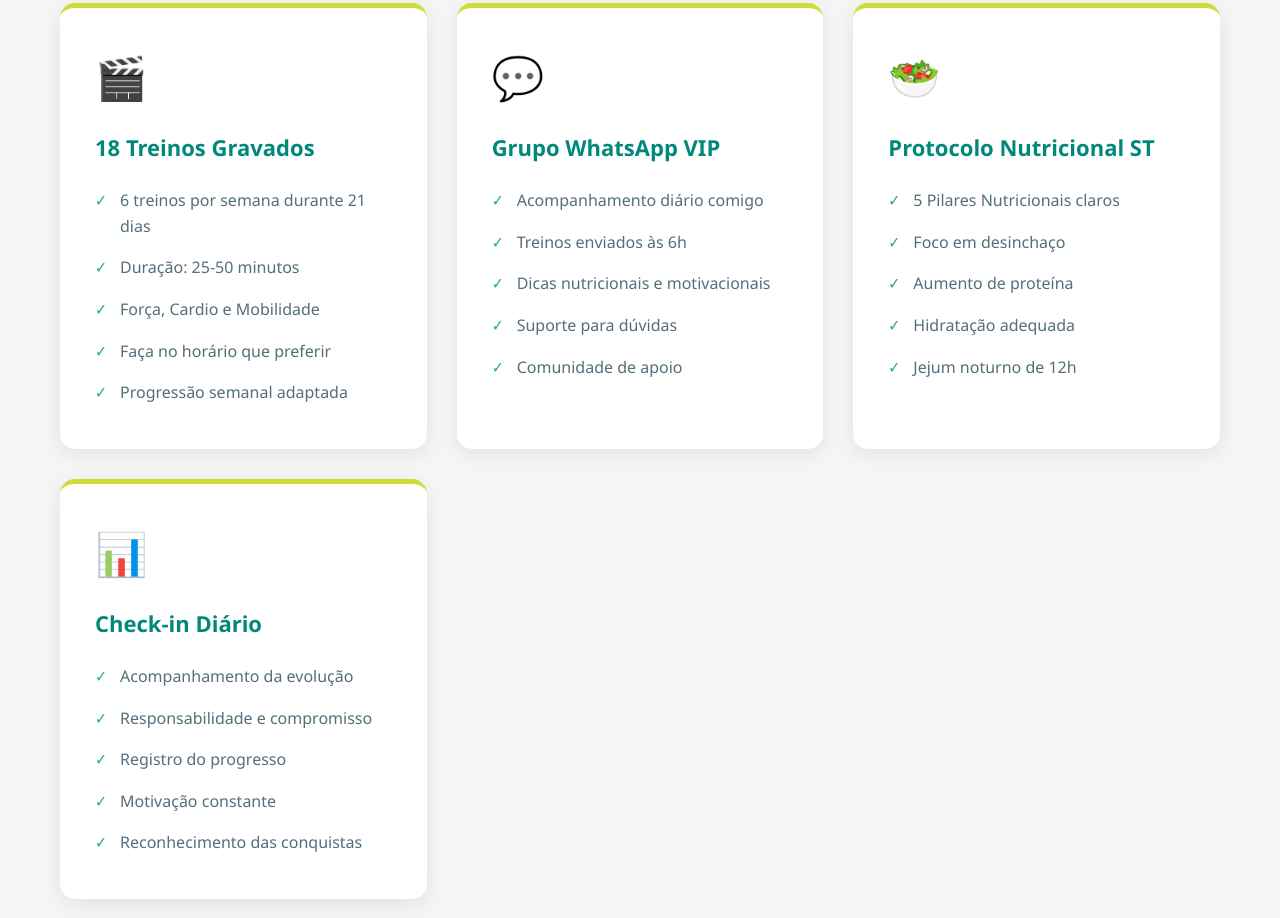
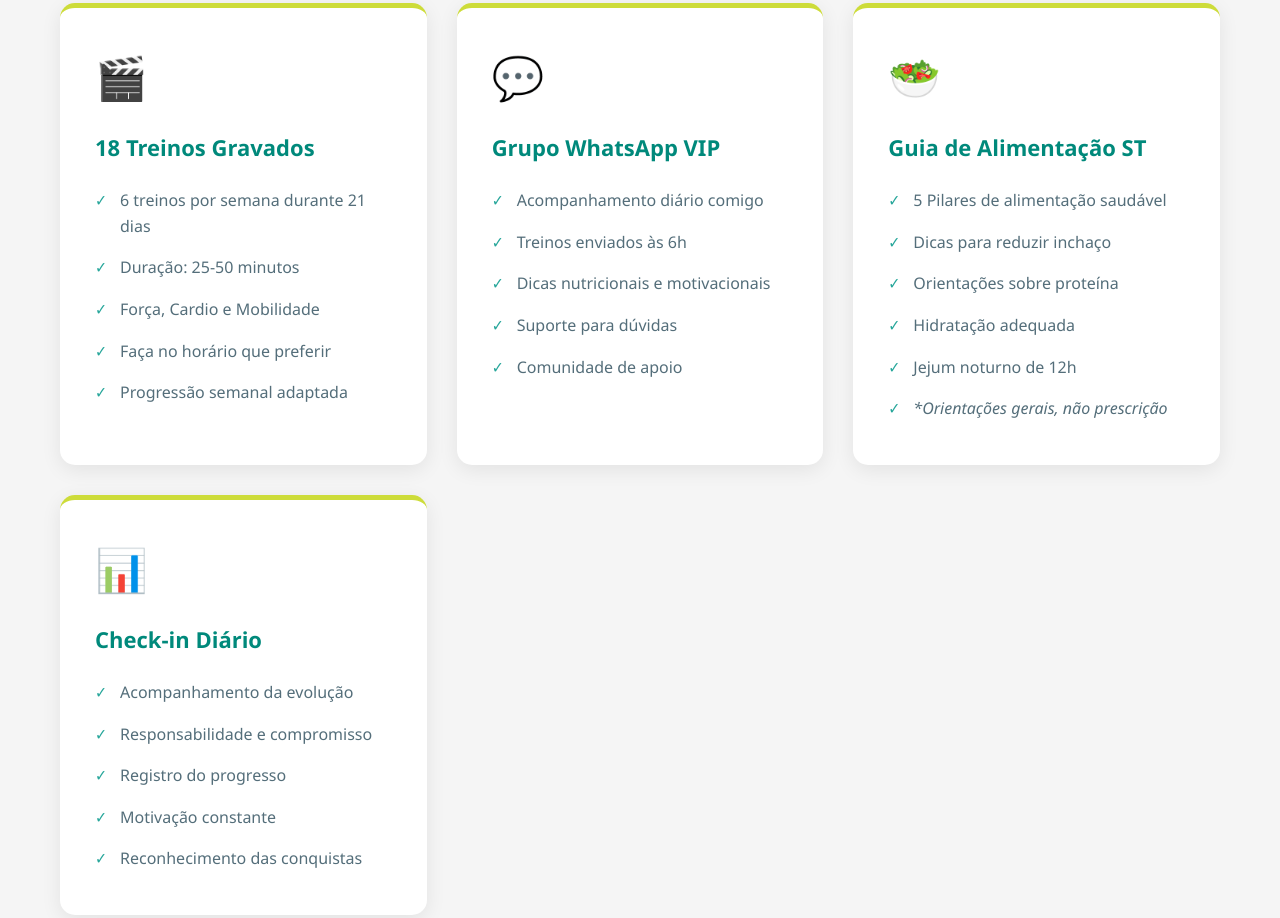
Before and after one commit to gizmarketingdg-cyber/desafios21s, a plain HTML site: page index.html in a window 1280 px wide. Shown: the part 3496-4414 px from the top of the page. Drawn offline with Linux system fonts and the light colour scheme.

Commit message:
Update index.html

```diff
--- a/index.html
+++ b/index.html
@@ -943,13 +943,14 @@
 
                 <div class="included-card">
                     <div class="icon">🥗</div>
-                    <h3>Protocolo Nutricional ST</h3>
+                    <h3>Guia de Alimentação ST</h3>
                     <ul>
-                        <li>5 Pilares Nutricionais claros</li>
-                        <li>Foco em desinchaço</li>
-                        <li>Aumento de proteína</li>
+                        <li>5 Pilares de alimentação saudável</li>
+                        <li>Dicas para reduzir inchaço</li>
+                        <li>Orientações sobre proteína</li>
                         <li>Hidratação adequada</li>
                         <li>Jejum noturno de 12h</li>
+                        <li><em>*Orientações gerais, não prescrição</em></li>
                     </ul>
                 </div>
 
@@ -1162,7 +1163,7 @@
                 <ul class="pricing-features">
                     <li>18 Treinos Completos Gravados</li>
                     <li>Grupo WhatsApp VIP com Acompanhamento Diário</li>
-                    <li>Protocolo Nutricional ST</li>
+                    <li>Guia de Alimentação ST</li>
                     <li>4 Bônus Digitais Exclusivos</li>
                     <li>Check-in Diário Obrigatório</li>
                     <li>21 Dias de Transformação</li>
```
